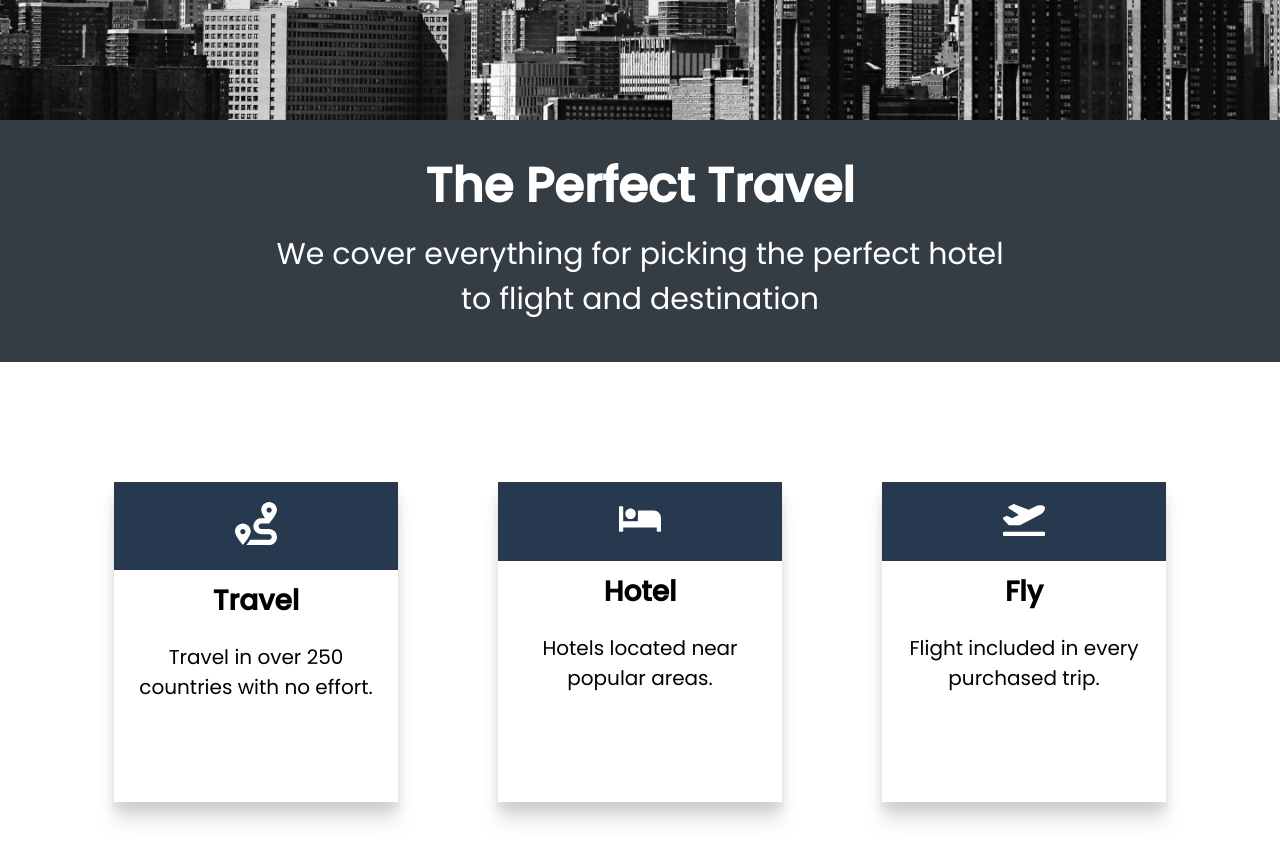
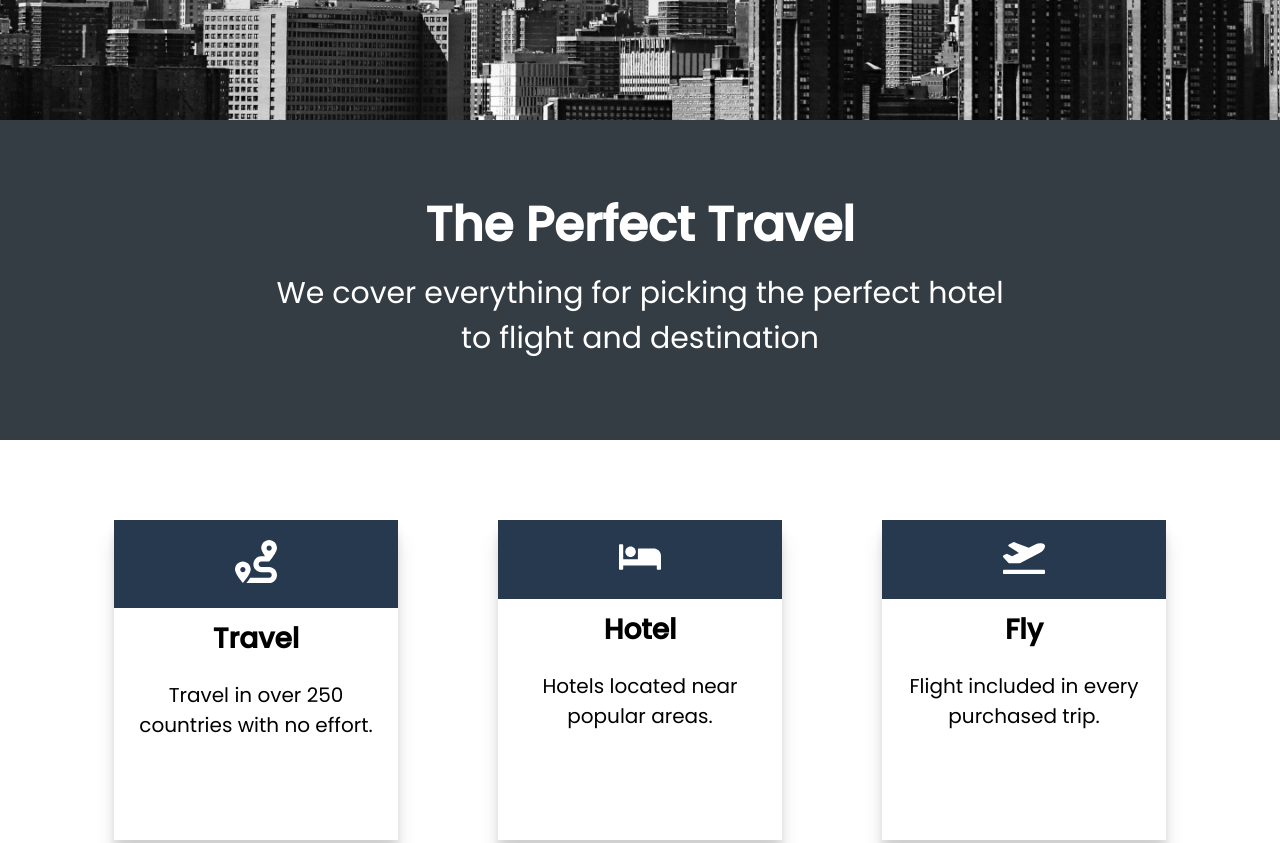
Before and after one commit to SSUPJP/Travelly, a plain HTML site: page Travelly/index.html in a window 1280 px wide. Shown: the part 1480-2323 px from the top of the page. Drawn offline with Linux system fonts and the light colour scheme; a web font is replaced by a local one.

Commit message:
add final version

```diff
--- a/Travelly/style.css
+++ b/Travelly/style.css
@@ -154,7 +154,7 @@ nav ul {
 .benefits-head {
   background: #343c44;
   padding: 3rem;
-  min-height: 30vh;
+  min-height: 40vh;
   display: flex;
   flex-direction: column;
   justify-content: center;
@@ -169,7 +169,7 @@ nav ul {
   width: 90%;
   margin: auto;
   display: flex;
-  min-height: 70vh;
+  min-height: 60vh;
   align-items: center;
   flex-wrap: wrap;
 }
```
